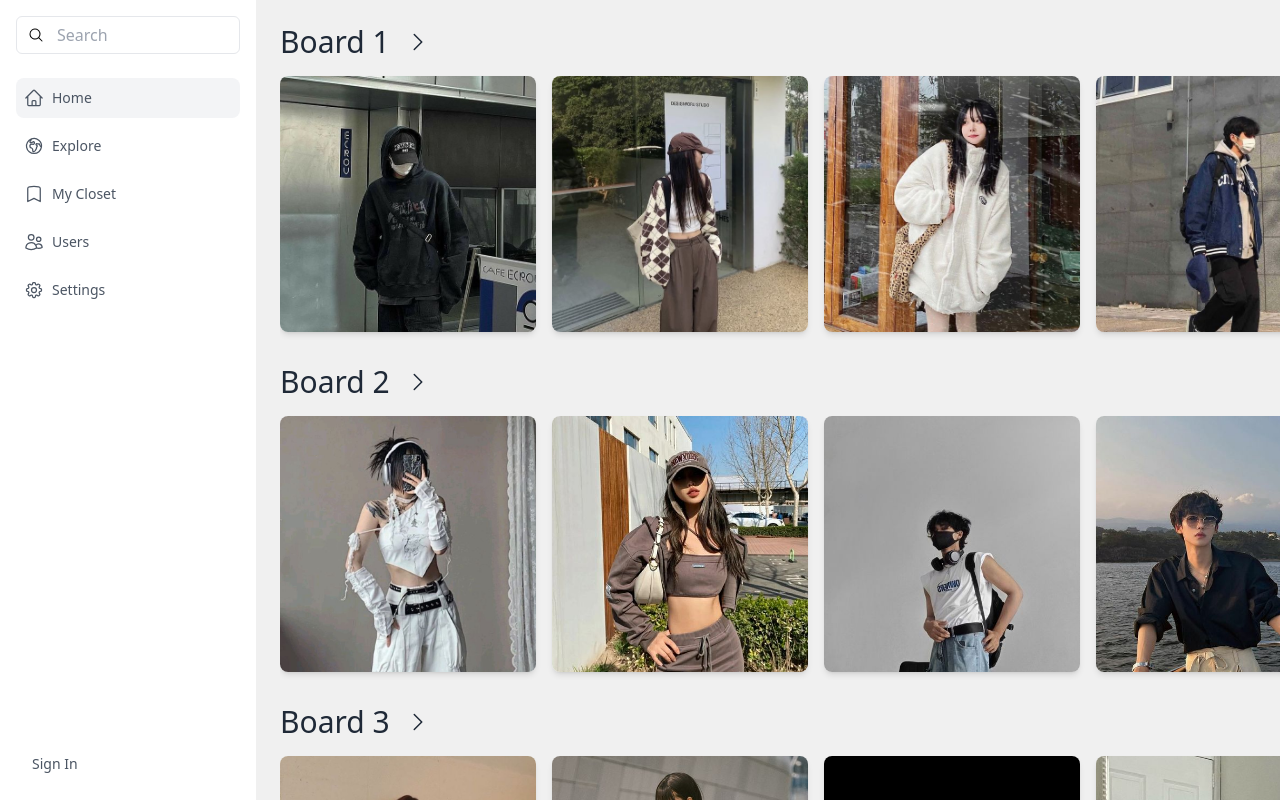
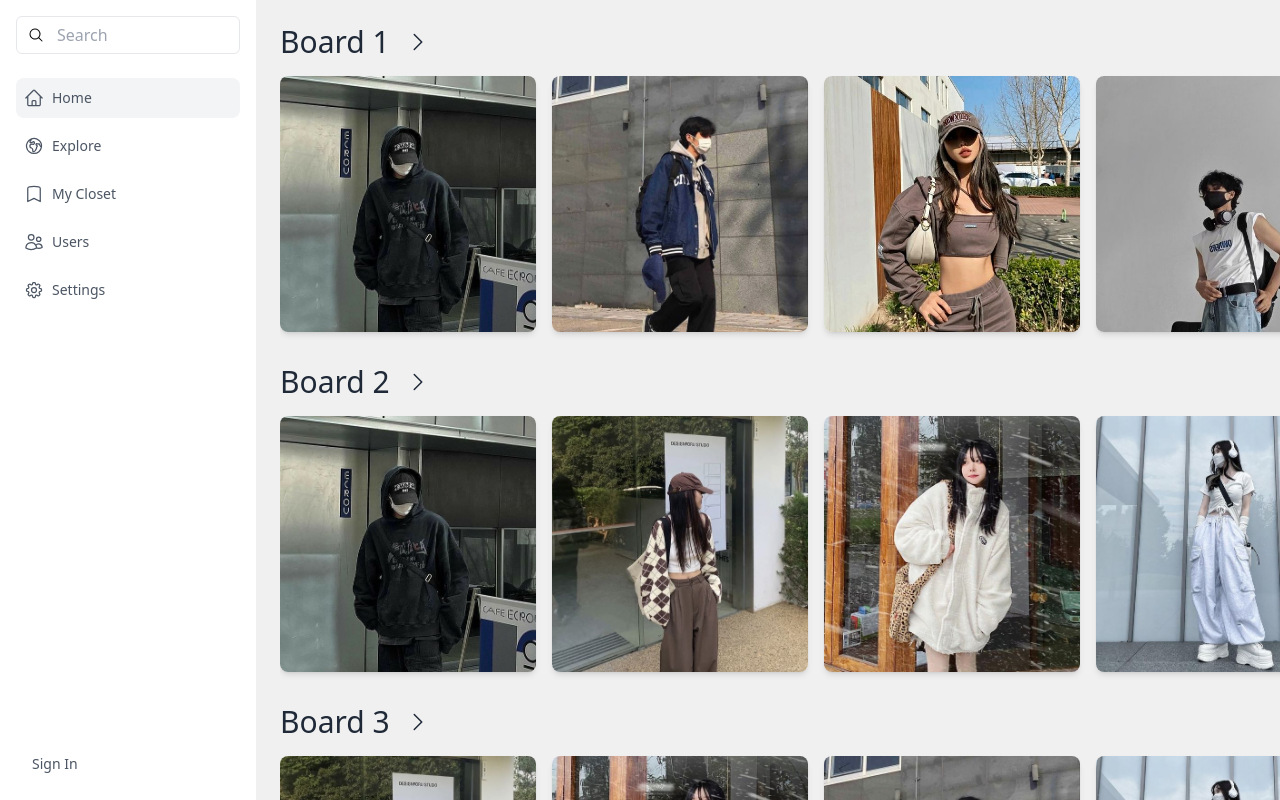
Before and after one commit to Sheng-777/1AM, a Next.js app: page / in a window 1280 px wide. Built offline with nearby package versions, Linux system fonts and the light colour scheme; no server answers.

Commit message:
Posts can have multiple tags now

```diff
--- a/components/objects/fakeData.tsx
+++ b/components/objects/fakeData.tsx
@@ -5,19 +5,19 @@ export const boards: any = {
   };
 
 export const posts: any[] = [
-    {id: 1, board: boards['Board 1'], src: "temp_1.jpeg", content: "FAKE CONTENT FOR POST 1 BLAH BLAH BLAH", title: "Post 1 Title"},
-    {id: 2, board: boards['Board 1'], src: "temp_2.jpeg", content: "FAKE CONTENT FOR POST 2 BLAH BLAH BLAH", title: "Post 2 Title"},
-    {id: 3, board: boards['Board 1'], src: "temp_3.jpeg", content: "FAKE CONTENT FOR POST 3 BLAH BLAH BLAH", title: "Post 3 Title"},
-    {id: 4, board: boards['Board 1'], src: "temp_4.jpeg", content: "FAKE CONTENT FOR POST 4 BLAH BLAH BLAH", title: "Post 4 Title"},
-    {id: 5, board: boards['Board 1'], src: "temp_5.jpeg", content: "FAKE CONTENT FOR POST 5 BLAH BLAH BLAH", title: "Post 5 Title"},
-    {id: 6, board: boards['Board 2'], src: "temp_6.jpeg", content: "FAKE CONTENT FOR POST 6 BLAH BLAH BLAH", title: "Post 6 Title"},
-    {id: 7, board: boards['Board 2'], src: "temp_7.jpeg", content: "FAKE CONTENT FOR POST 7 BLAH BLAH BLAH", title: "Post 7 Title"},
-    {id: 8, board: boards['Board 2'], src: "temp_8.jpeg", content: "FAKE CONTENT FOR POST 8 BLAH BLAH BLAH", title: "Post 8 Title"},
-    {id: 9, board: boards['Board 2'], src: "temp_9.jpeg", content: "FAKE CONTENT FOR POST 9 BLAH BLAH BLAH", title: "Post 9 Title"},
-    {id: 10, board: boards['Board 2'], src: "temp_10.jpeg", content: "FAKE CONTENT FOR POST 10 BLAH BLAH BLAH", title: "Post 10 Title"},
-    {id: 11, board: boards['Board 3'], src: "temp_11.jpeg", content: "FAKE CONTENT FOR POST 11 BLAH BLAH BLAH", title: "Post 11 Title"},
-    {id: 12, board: boards['Board 3'], src: "temp_12.jpeg", content: "FAKE CONTENT FOR POST 12 BLAH BLAH BLAH", title: "Post 12 Title"},
-    {id: 13, board: boards['Board 3'], src: "temp_13.jpeg", content: "FAKE CONTENT FOR POST 13 BLAH BLAH BLAH", title: "Post 13 Title"},
-    {id: 14, board: boards['Board 3'], src: "temp_14.jpeg", content: "FAKE CONTENT FOR POST 14 BLAH BLAH BLAH", title: "Post 14 Title"},
-    {id: 15, board: boards['Board 3'], src: "temp_15.jpeg", content: "FAKE CONTENT FOR POST 15 BLAH BLAH BLAH", title: "Post 15 Title"},
+    {id: 1, board: [boards['Board 1'], boards['Board 2']], src: "temp_1.jpeg", content: "FAKE CONTENT FOR POST 1 BLAH BLAH BLAH", title: "Post 1 Title"},
+    {id: 2, board: [boards['Board 3'], boards['Board 2']], src: "temp_2.jpeg", content: "FAKE CONTENT FOR POST 2 BLAH BLAH BLAH", title: "Post 2 Title"},
+    {id: 3, board: [boards['Board 2'], boards['Board 3']], src: "temp_3.jpeg", content: "FAKE CONTENT FOR POST 3 BLAH BLAH BLAH", title: "Post 3 Title"},
+    {id: 4, board: [boards['Board 1'], boards['Board 3']], src: "temp_4.jpeg", content: "FAKE CONTENT FOR POST 4 BLAH BLAH BLAH", title: "Post 4 Title"},
+    {id: 5, board: [boards['Board 3'], boards['Board 2']], src: "temp_5.jpeg", content: "FAKE CONTENT FOR POST 5 BLAH BLAH BLAH", title: "Post 5 Title"},
+    {id: 6, board: [boards['Board 2'], boards['Board 3']], src: "temp_6.jpeg", content: "FAKE CONTENT FOR POST 6 BLAH BLAH BLAH", title: "Post 6 Title"},
+    {id: 7, board: [boards['Board 2'], boards['Board 1']], src: "temp_7.jpeg", content: "FAKE CONTENT FOR POST 7 BLAH BLAH BLAH", title: "Post 7 Title"},
+    {id: 8, board: [boards['Board 2'], boards['Board 1']], src: "temp_8.jpeg", content: "FAKE CONTENT FOR POST 8 BLAH BLAH BLAH", title: "Post 8 Title"},
+    {id: 9, board: [boards['Board 1'], boards['Board 2']], src: "temp_9.jpeg", content: "FAKE CONTENT FOR POST 9 BLAH BLAH BLAH", title: "Post 9 Title"},
+    {id: 10, board: [boards['Board 1'], boards['Board 3']], src: "temp_10.jpeg", content: "FAKE CONTENT FOR POST 10 BLAH BLAH BLAH", title: "Post 10 Title"},
+    {id: 11, board: [boards['Board 3'], boards['Board 2']], src: "temp_11.jpeg", content: "FAKE CONTENT FOR POST 11 BLAH BLAH BLAH", title: "Post 11 Title"},
+    {id: 12, board: [boards['Board 3'], boards['Board 1']], src: "temp_12.jpeg", content: "FAKE CONTENT FOR POST 12 BLAH BLAH BLAH", title: "Post 12 Title"},
+    {id: 13, board: [boards['Board 1'], boards['Board 3']], src: "temp_13.jpeg", content: "FAKE CONTENT FOR POST 13 BLAH BLAH BLAH", title: "Post 13 Title"},
+    {id: 14, board: [boards['Board 3'], boards['Board 2']], src: "temp_14.jpeg", content: "FAKE CONTENT FOR POST 14 BLAH BLAH BLAH", title: "Post 14 Title"},
+    {id: 15, board: [boards['Board 2'], boards['Board 1']], src: "temp_15.jpeg", content: "FAKE CONTENT FOR POST 15 BLAH BLAH BLAH", title: "Post 15 Title"},
 ]
--- a/components/scrollBar.tsx
+++ b/components/scrollBar.tsx
@@ -18,7 +18,7 @@ export default function ScrollBar() {
             </Link>
             <div className="flex flex-row gap-4 overflow-x-scroll no-scrollbar py-2 pr-6">
               {posts.map(post => {
-                if (post.board === board) {
+                if (post.board.includes(board)) {
                   return (
                     <div key={post.id}>
                       <Link href={`/boards/${board}/${post.id}`}>
--- a/pages/boards/[board].tsx
+++ b/pages/boards/[board].tsx
@@ -16,7 +16,7 @@ export default function PostPage(){
         </div>
         <div className="columns-4 m-6 gap-4">
           {posts.map(post => {
-                if (post.board === boardID) {
+                if (post.board.includes(boardID)) {
                   return (
                     <div key={post.id}>
                       <Link href={`${boardID}/${post.id}`}>
--- a/pages/boards/[board]/[post].tsx
+++ b/pages/boards/[board]/[post].tsx
@@ -8,8 +8,8 @@ export default function PostPage(){
     const router = useRouter();
     const postID = Number(router.query.post);
 
+    const currentBoard = router.query.board;
     const currentPost = posts.find(post => post.id === postID);
-    const currentBoard = currentPost ? currentPost.board : null
 
     return(
       <div className="h-full">
@@ -19,7 +19,7 @@ export default function PostPage(){
             <p className="font-bold text-4xl text-gray-800 text-center">{currentPost?.title}</p>
             <div className="columns-3 m-3 gap-3">
             {posts.map(post => {
-                if (post.board === currentBoard) {
+                if (post.board.includes(currentBoard)) {
                   return (
                     <div key={post.id}>
                       <Link href={
@@ -42,8 +42,6 @@ export default function PostPage(){
             {postID ? (
               <Post post={currentPost} className="w-64 h-64 object-cover" />
             ) : null}
-
-            <div>{currentPost?.content}</div>
           </div>
         </div>
       </div>
--- a/pages/index.tsx
+++ b/pages/index.tsx
@@ -1,6 +1,6 @@
 import Image from 'next/image'
 import { Inter } from 'next/font/google'
-import ScrollBar from '@/components/scrollBar'
+import ScrollBar from '@/components/ScrollBar'
 
 const inter = Inter({ subsets: ['latin'] })
 
```
